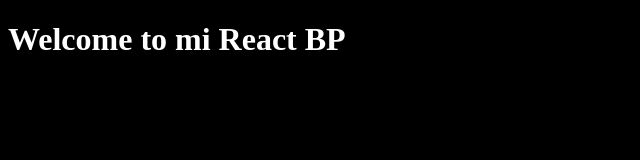
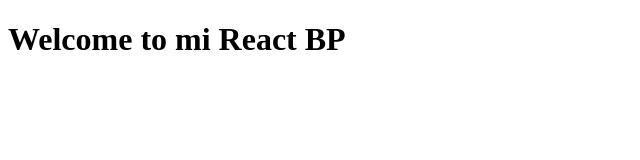
Before and after one commit to landroide13/React-Boiler-Plate, a React app: page / in a window 1280 px wide. Shown: the whole page, without its empty margins (0-640 px from the left). Built offline with nearby package versions, Linux system fonts and the light colour scheme.

Commit message:
Boiler Plate

```diff
--- a/src/style/style.sass
+++ b/src/style/style.sass
@@ -1,5 +1,4 @@
 
 body
   font-family: 'sans-serif'
-  color: white
-  background: black
+  color: black
```
